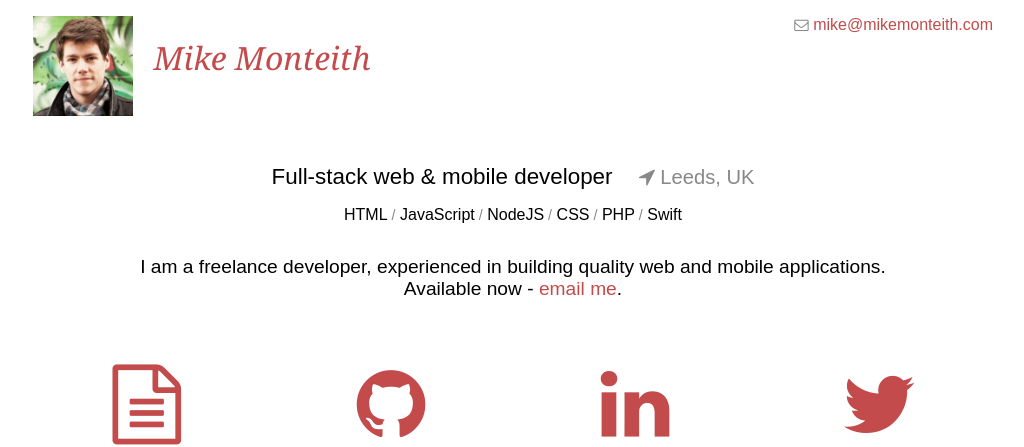
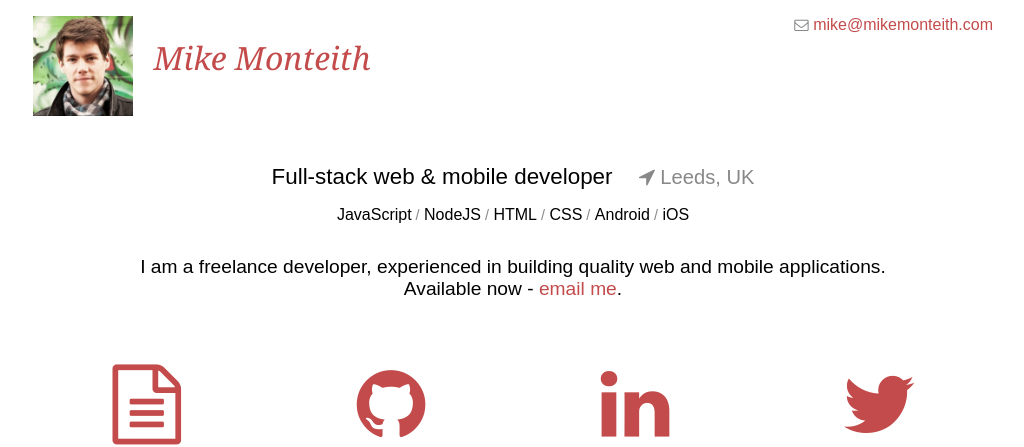
Before and after one commit to Mike220889/mike220889.github.io, a Jekyll site: the page built from index.html, in a window 1280 px wide. Shown: the top 447 px of the page, without its empty margins (127-1151 px from the left). Built offline with Jekyll 4.4.1, drawn with Linux system fonts in a browser that asks for light colours.

Commit message:
update homepage keywords

```diff
--- a/index.html
+++ b/index.html
@@ -8,12 +8,12 @@ title: "Web &amp Mobile Developer"
 	</p>
 	<div class="keywords">
 		<ul>
-			<li>HTML</li>
 			<li>JavaScript</li>
 			<li>NodeJS</li>
+			<li>HTML</li>
 			<li>CSS</li>
-			<li>PHP</li>
-			<li>Swift</li>
+			<li>Android</li>
+			<li>iOS</li>
 		</ul>
 	</div>
 </div>
```
